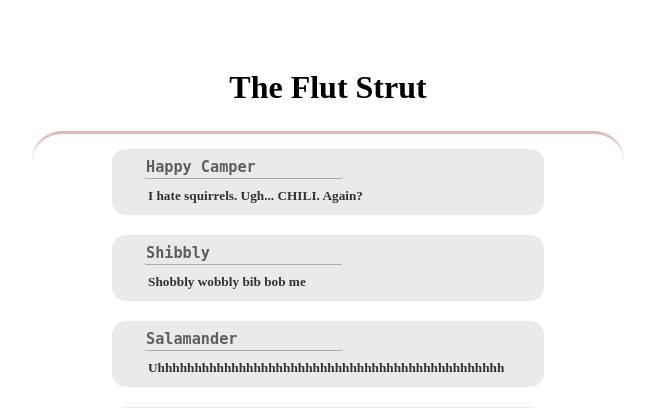
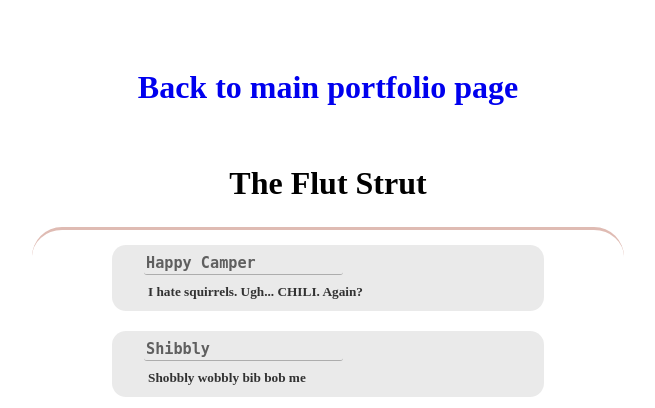
Before and after one commit to bizzcat/flutter, a Django app: page / in a window 1280 px wide. Shown: the top 408 px of the page, without its empty margins (312-967 px from the left). Run offline with Django 3.2, Linux system fonts and the light colour scheme; data comes from the database, SQL or seed files in the repository.

Commit message:
adding link to profile

```diff
--- a/flutter/templates/flutter/index.html
+++ b/flutter/templates/flutter/index.html
@@ -10,6 +10,7 @@
   </head>
 
   <body>
+    <h1><a href="https://bizzcat.github.io">Back to main portfolio page</a><br><br></h1>
 
     <h1>The Flut Strut</h1>
 
```
